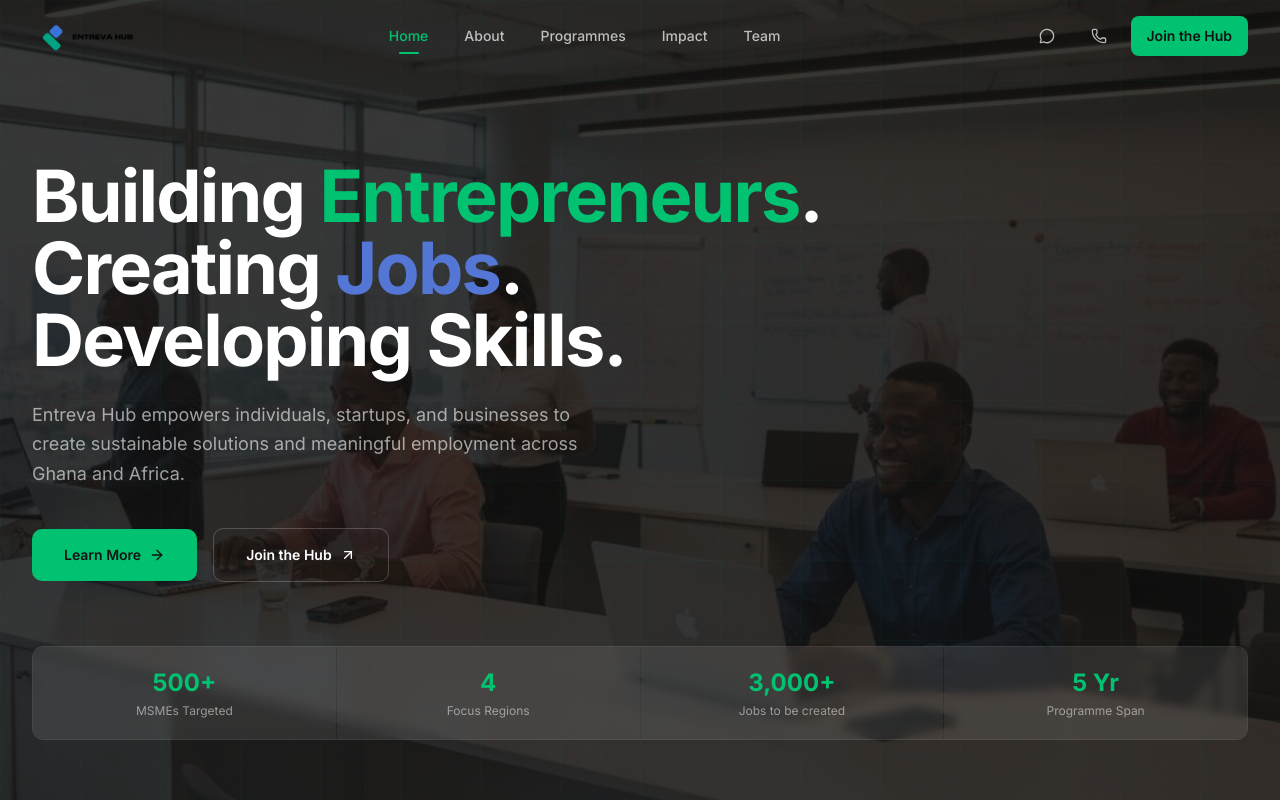
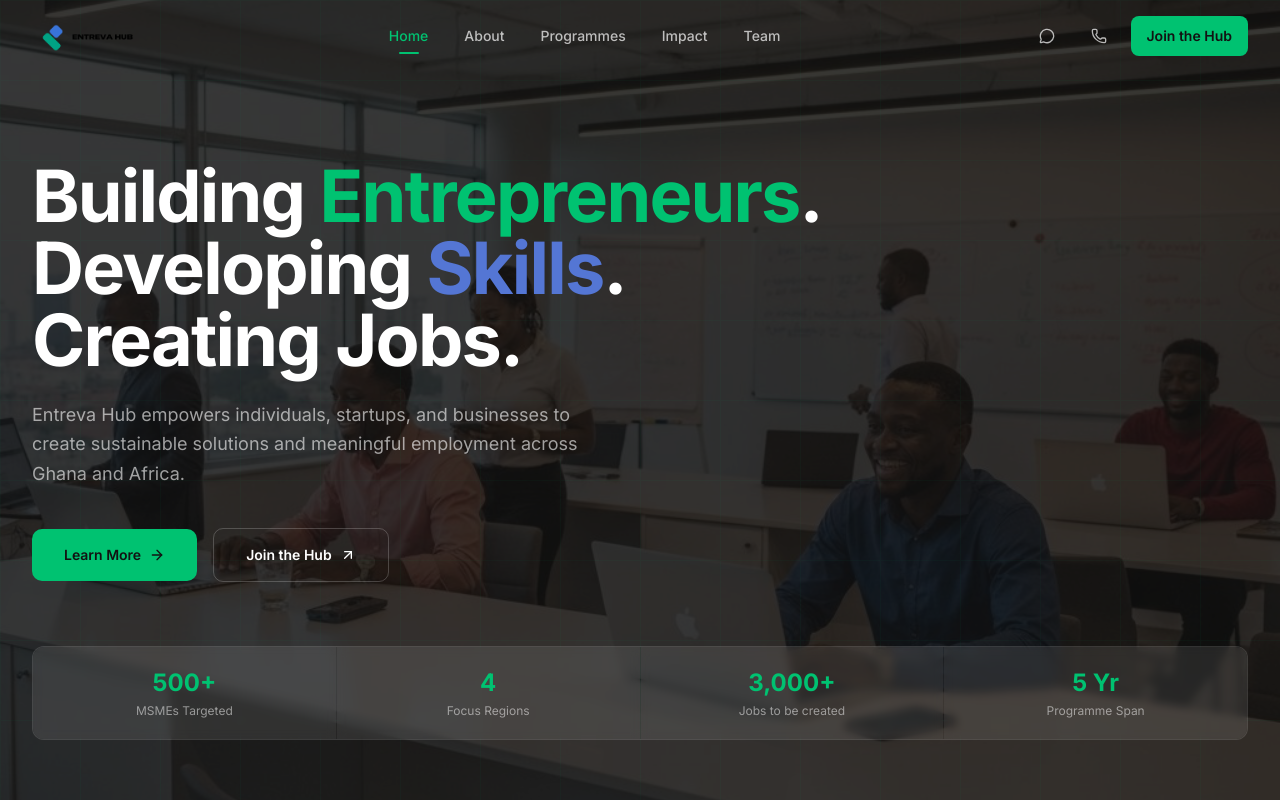
Before and after one commit to odark007/Entreva-Hub, a Next.js app: page / in a window 1280 px wide. Shown: the top 800 px of the page. Built offline with nearby package versions, Linux system fonts and the light colour scheme.

Commit message:
hero test formatting

```diff
--- a/components/home/hero.tsx
+++ b/components/home/hero.tsx
@@ -60,11 +60,12 @@ export function Hero() {
             Building{" "}
             <span className="text-entreva-green">Entrepreneurs</span>.{" "}
             <br className="hidden sm:block" />
+            Developing{" "}
+            <span className="text-entreva-blue">Skills</span>.{" "}
+            <br className="hidden sm:block" />
+            <br className="block sm:hidden" />
             Creating{" "}
-            <span className="text-entreva-blue">Jobs</span>.
-            <br className="hidden sm:block" />
-            Developing{" "}
-            <span className="text-entreva-red">Skills</span>.
+            <span className="text-entreva-red">Jobs</span>.
           </span>
         </h1>
 
```
Also changed, not shown: 83 other files (tests, documents, lock files or other folders).
